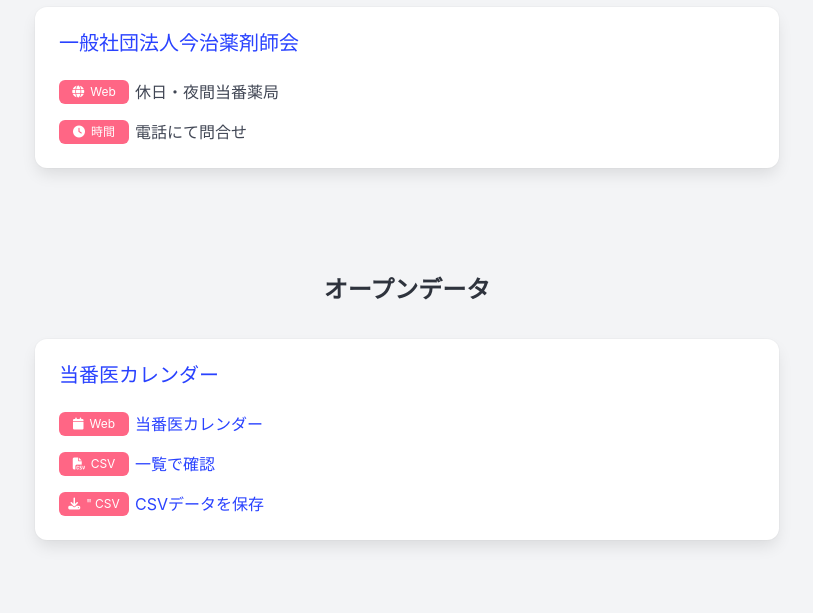
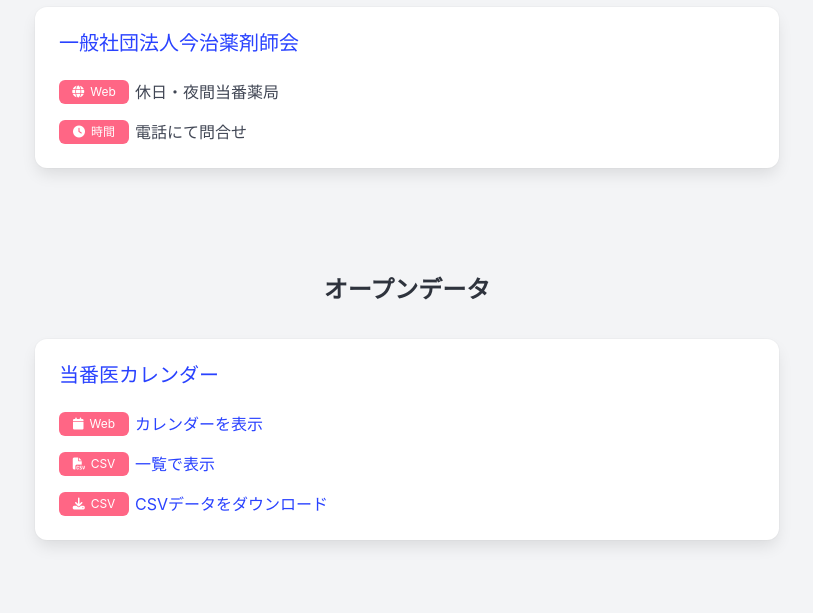
Before and after one commit to imabari119/today, a plain HTML site: page docs/index.html in a window 1280 px wide. Shown: the part 2012-2625 px from the top of the page, without its empty margins (233-1046 px from the left). Drawn offline with nearby package versions, Linux system fonts and the light colour scheme.

Commit message:
Update index.html

```diff
--- a/docs/index.html
+++ b/docs/index.html
@@ -238,15 +238,15 @@
                             <div class="content">
                                 <p>
                                     <span class="tag is-danger"><i class="fas fa-calendar"></i> Web</span>
-                                    <span class="text"><a href="https://imabari119.github.io/calendar/" target="_blank">当番医カレンダー</a></span>
+                                    <span class="text"><a href="https://imabari119.github.io/calendar/" target="_blank">カレンダーを表示</a></span>
                                 </p>
                                 <p>
                                     <span class="tag is-danger"><i class="fas fa-file-csv"></i> CSV</span>
-                                    <span class="text"><a href="https://github.com/imabari119/calendar/blob/main/latest.csv" target="_blank">一覧で確認</a></span>
+                                    <span class="text"><a href="https://github.com/imabari119/calendar/blob/main/latest.csv" target="_blank">一覧で表示</a></span>
                                 </p>
                                 <p>
-                                    <span class="tag is-danger"><i class="fas fa-download"></i>" CSV</span>
-                                    <span class="text"><a href="https://imabari119.github.io/calendar/download.csv" target="_blank">CSVデータを保存</a></span>
+                                    <span class="tag is-danger"><i class="fas fa-download"></i> CSV</span>
+                                    <span class="text"><a href="https://imabari119.github.io/calendar/download.csv" target="_blank">CSVデータをダウンロード</a></span>
                                 </p>
                             </div>
                         </div>
```
